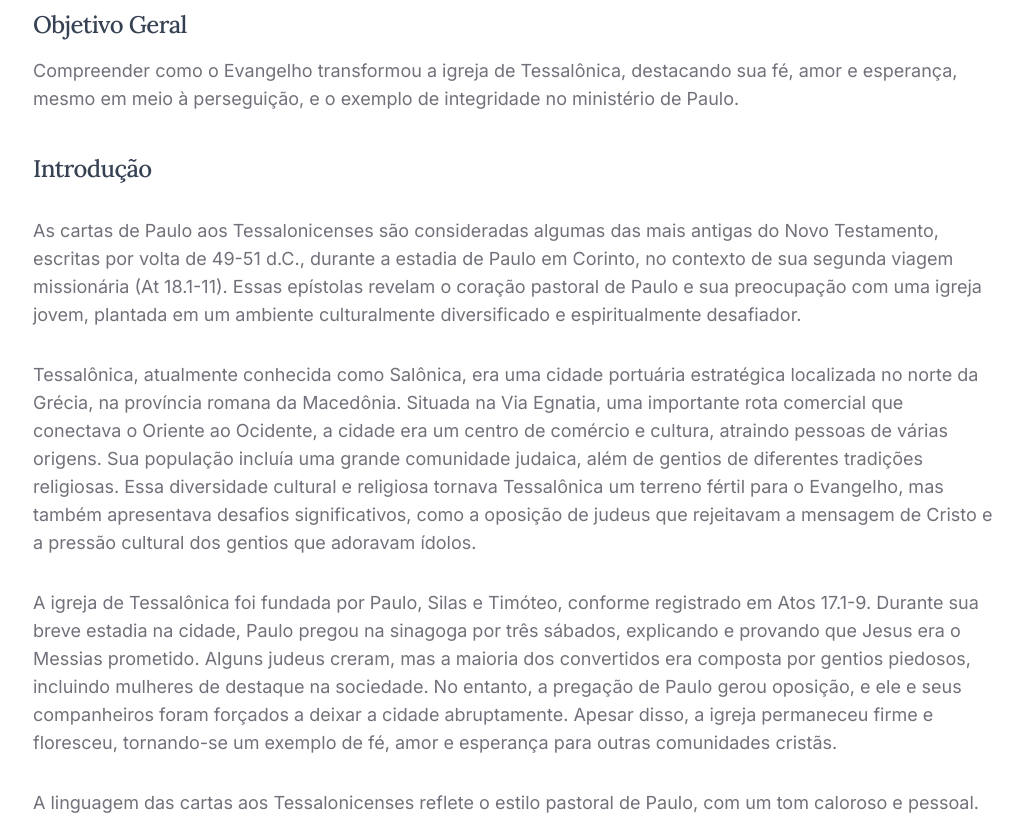
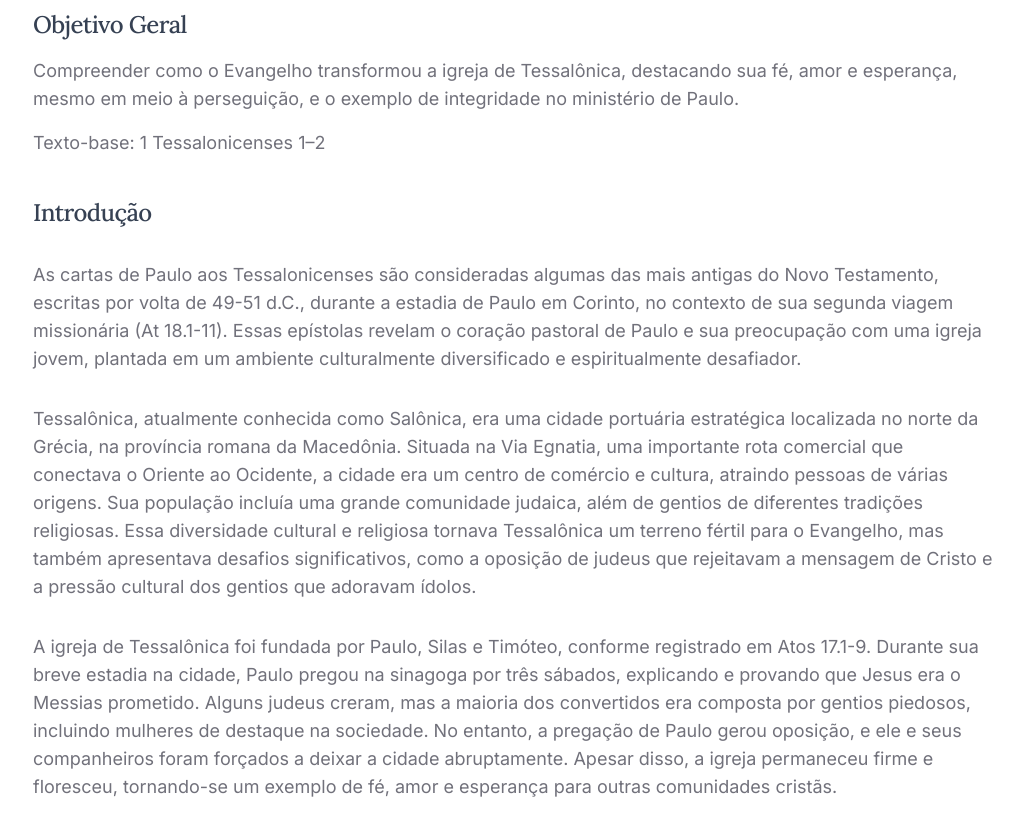
Before and after one commit to oceanodg/ocn-institucional-v4, a Next.js app: page /oceano-academy/materiais-didaticos/tessalonicenses in a window 1280 px wide. Shown: the part 1940-2755 px from the top of the page, without its empty margins (127-1150 px from the left). Built offline with nearby package versions, Linux system fonts and the light colour scheme.

Commit message:
feat: add base text references for "Curso Tessalonicenses" to enhance lesson context and clarity

```diff
--- a/app/(site)/oceano-academy/materiais-didaticos/tessalonicenses/page.tsx
+++ b/app/(site)/oceano-academy/materiais-didaticos/tessalonicenses/page.tsx
@@ -213,6 +213,7 @@ export default function CursoTessalonicenses() {
             destacando sua fé, amor e esperança, mesmo em meio à perseguição, e
             o exemplo de integridade no ministério de Paulo.
           </P>
+          <P className="mt-0">Texto-base: 1 Tessalonicenses 1–2</P>
         </div>
 
         <div className="flex flex-col gap-4">
@@ -443,6 +444,7 @@ export default function CursoTessalonicenses() {
             arrebatamento, aplicando os ensinamentos de Paulo sobre pureza, amor
             fraternal e consolo na promessa da volta de Cristo.
           </P>
+          <P className="mt-0">Texto-base: 1 Tessalonicenses 3-4</P>
         </div>
 
         <div className="flex flex-col gap-4">
@@ -725,6 +727,7 @@ export default function CursoTessalonicenses() {
             vivendo como filhos da luz, enquanto aguardamos o retorno de Cristo
             e contribuímos para a edificação da comunidade cristã.
           </P>
+          <P className="mt-0">Texto-base: 1 Tessalonicenses 5</P>
         </div>
 
         <div className="flex flex-col gap-4">
@@ -976,6 +979,7 @@ export default function CursoTessalonicenses() {
             e a vitória de Cristo, vivendo com firmeza na verdade e esperança na
             gloriosa manifestação do Senhor.
           </P>
+          <P className="mt-0">Texto-base: 2 Tessalonicenses 1-3</P>
         </div>
 
         <div className="flex flex-col gap-4">
```
